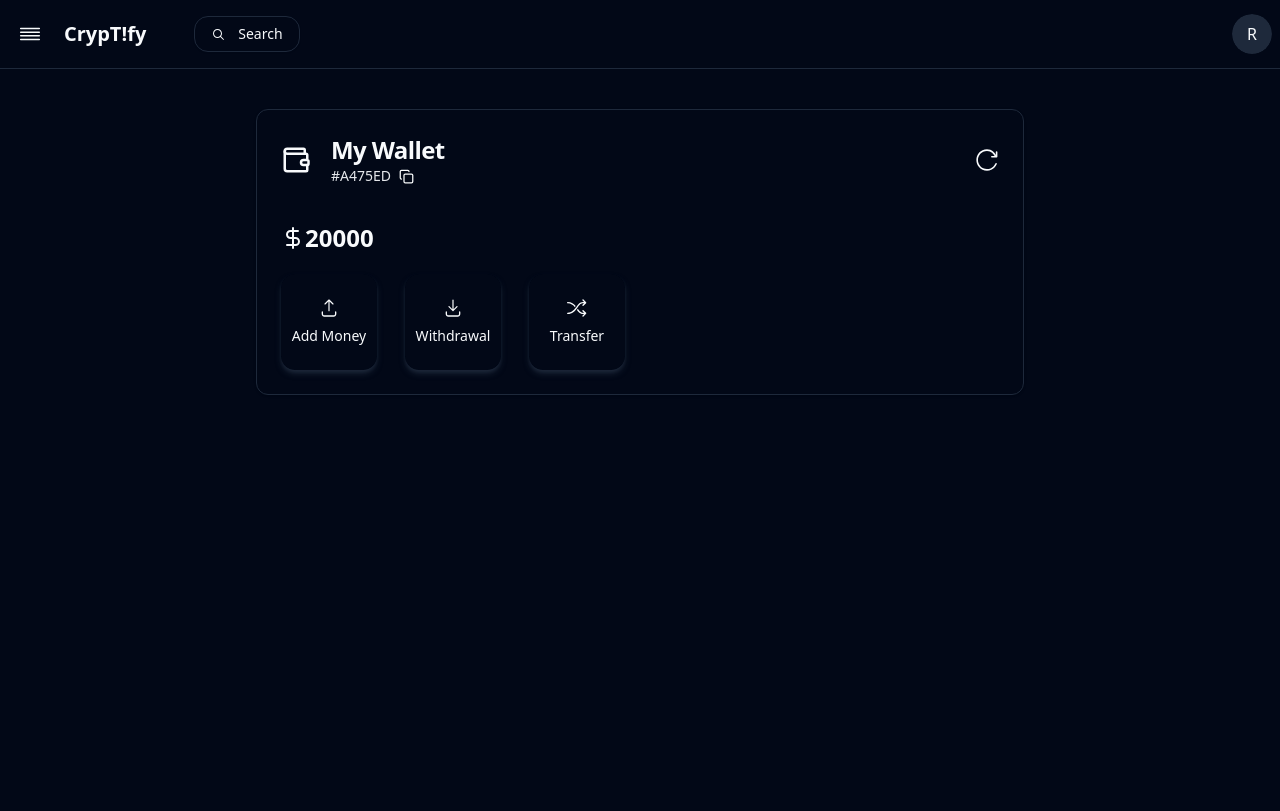
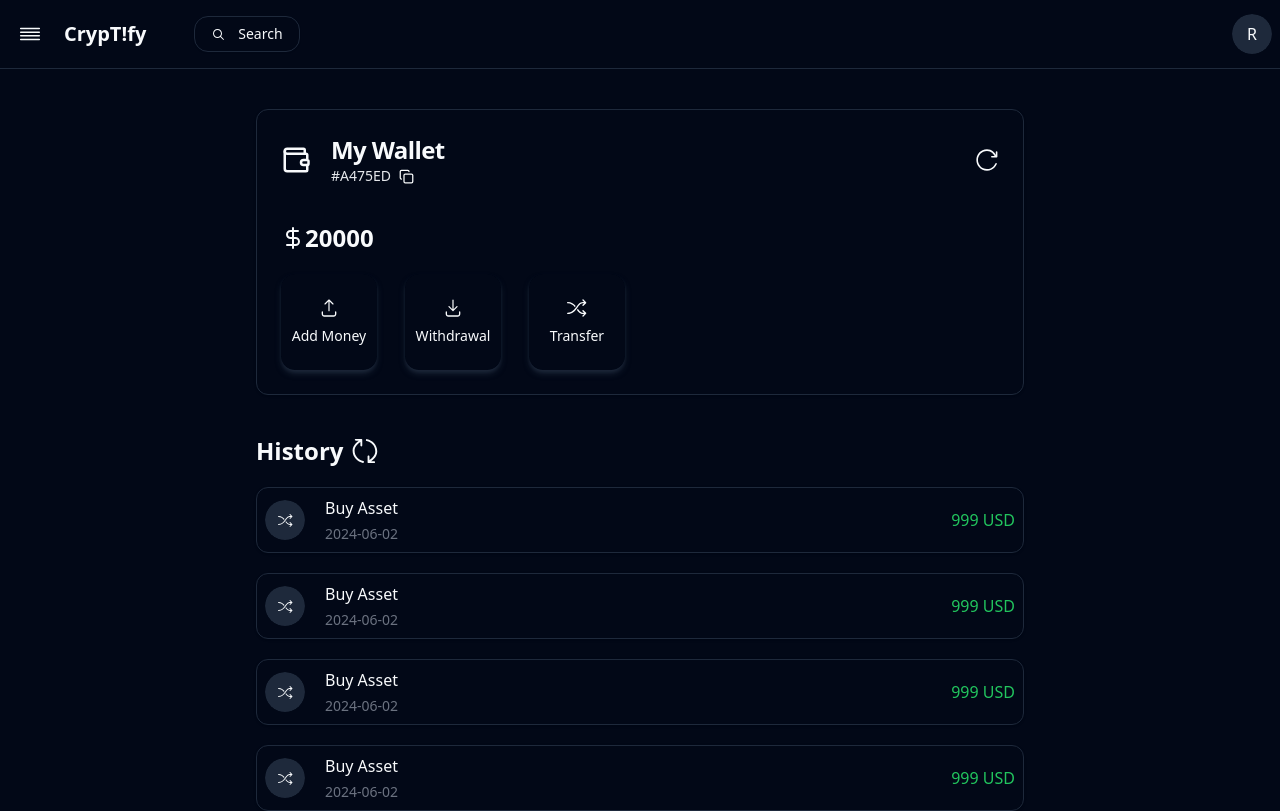
Before and after one commit to Yashthakare125/CryptoTrading_Platform, a React (Vite) app in the folder CryptoTrading_FrontEnd/: page /wallet in a window 1280 px wide. Shown: the top 811 px of the page. Built offline with nearby package versions, Linux system fonts and the light colour scheme.

Commit message:
first commit

```diff
--- a/CryptoTrading_FrontEnd/src/page/Wallet/TopUpForm.jsx
+++ b/CryptoTrading_FrontEnd/src/page/Wallet/TopUpForm.jsx
@@ -1,21 +1,20 @@
 import { Button } from '@/components/ui/button';
-import { Input } from '@/components/ui/input'
+import { Input } from '@/components/ui/input';
 import { Label } from '@/components/ui/label';
 import { RadioGroup } from '@/components/ui/radio-group';
 import { DotFilledIcon } from '@radix-ui/react-icons';
 import { RadioGroupItem } from '@radix-ui/react-radio-group';
-import React, { useState } from 'react'
+import React, { useState } from 'react';
 
 const TopUpForm = () => {
-
 	const [amount, setAmount] = useState('');
 	const handleChange = (e) => {
 		setAmount(e.target.value);
 	};
 
-	const [paymentMethod, setpaymentMethod] = useState("RAZORPAY")
+	const [paymentMethod, setPaymentMethod] = useState('RAZORPAY');
 	const handlePaymentMethod = (value) => {
-		setpaymentMethod(value);
+		setPaymentMethod(value);
 	};
 
 	const handleSubmit = () => {
@@ -29,37 +28,48 @@ const TopUpForm = () => {
 				<Input onChange={handleChange} value={amount} className="py-7 text-lg" placeholder="$999" />
 			</div>
 			<div>
-				<h1 className='pb-1'>Select Payment Method</h1>
-				<RadioGroup onValueChange={(value) => handlePaymentMethod(value) } className="flex" defaultValue="RAZORPAY">
-					<div className='flex items-center space-x-2 border p-3 px-5 rounded-md'>
-						{/* <RadioGroupItem icon={DotFilledIcon} className="h-9 w-9" value="RAZORPAY" id="r1"/> */}
-						<RadioGroupItem className="h-9 w-9" value="RAZORPAY" id="r1" >
-							<DotFilledIcon />
-						</RadioGroupItem>
-						<Label htmlFor="r1">
-							<div className='bg-white rounded-md px-5 py-2 w-32'>
+				<h1 className="pb-1">Select Payment Method</h1>
+
+				<RadioGroup onValueChange={handlePaymentMethod} className="flex" defaultValue="RAZORPAY">
+					<div className="flex items-center space-x-2 border p-3 px-5 rounded-md cursor-pointer">
+						<RadioGroupItem
+							className="hidden"
+							value="RAZORPAY"
+							id="r1"
+						/>
+						<Label htmlFor="r1" className="flex items-center cursor-pointer">
+							<div className="flex items-center justify-center" style={{ height: '48px', width: '48px' }}>
+								{paymentMethod === 'RAZORPAY' && <DotFilledIcon style={{ width: '24px', height: '24px' }} />}
+							</div>
+							<div className="bg-white rounded-md px-5 py-2 w-32">
 								<img className="h-6" src="https://upload.wikimedia.org/wikipedia/commons/thumb/8/89/Razorpay_logo.svg/1200px-Razorpay_logo.svg.png" />
 							</div>
 						</Label>
 					</div>
-					<div className='flex items-center space-x-2 border p-3 px-5 rounded-md'>
-						{/* <RadioGroupItem icon={DotFilledIcon} className="h-9 w-9" value="RAZORPAY" id="r1"/> */}
-						<RadioGroupItem className="h-9 w-9" value="STRIPE" id="r2" >
-							<DotFilledIcon />
-						</RadioGroupItem>
-						<Label htmlFor="r2">
-							<div className='bg-white rounded-md px-5 py-1 w-32'>
-								<img className="h-8"src="https://upload.wikimedia.org/wikipedia/commons/thumb/b/ba/Stripe_Logo%2C_revised_2016.svg/768px-Stripe_Logo%2C_revised_2016.svg.png" />
+
+					<div className="flex items-center space-x-2 border p-3 px-5 rounded-md cursor-pointer">
+						<RadioGroupItem
+							className="hidden"
+							value="STRIPE"
+							id="r2"
+						/>
+						<Label htmlFor="r2" className="flex items-center cursor-pointer">
+							<div className="flex items-center justify-center" style={{ height: '48px', width: '48px' }}>
+								{paymentMethod === 'STRIPE' && <DotFilledIcon style={{ width: '24px', height: '24px' }} />}
+							</div>
+							<div className="bg-white rounded-md px-5 py-1 w-32">
+								<img className="h-8" src="https://upload.wikimedia.org/wikipedia/commons/thumb/b/ba/Stripe_Logo%2C_revised_2016.svg/768px-Stripe_Logo%2C_revised_2016.svg.png" />
 							</div>
 						</Label>
 					</div>
 				</RadioGroup>
 			</div>
+
 			<Button onClick={handleSubmit} className="w-full py-7">
 				Submit
 			</Button>
 		</div>
-	)
-}
+	);
+};
 
-export default TopUpForm
+export default TopUpForm;
--- a/CryptoTrading_FrontEnd/src/page/Wallet/Wallet.jsx
+++ b/CryptoTrading_FrontEnd/src/page/Wallet/Wallet.jsx
@@ -1,11 +1,12 @@
 import { Card, CardContent, CardHeader, CardTitle } from "@/components/ui/card"
 import { Dialog, DialogContent, DialogHeader, DialogTitle } from "@/components/ui/dialog"
 import { DialogTrigger } from "@radix-ui/react-dialog"
-import { DownloadIcon, ReloadIcon, ShuffleIcon, UploadIcon } from "@radix-ui/react-icons"
+import { DownloadIcon, ReloadIcon, ShuffleIcon, UpdateIcon, UploadIcon } from "@radix-ui/react-icons"
 import { CopyIcon, DollarSign, WalletIcon } from "lucide-react"
 import TopUpForm from "./TopUpForm"
-import WIthdrawalForm from "./WIthdrawalForm"
+import WithdrawalForm from "./WithdrawalForm"
 import TransferForm from "./TransferForm"
+import { Avatar, AvatarFallback } from "@/components/ui/avatar"
 
 const Wallet = () => {
 	return (
@@ -54,7 +55,7 @@ const Wallet = () => {
 											Top Up Your Wallet
 										</DialogTitle>
 									</DialogHeader>
-									<TopUpForm/>
+									<TopUpForm />
 								</DialogContent>
 							</Dialog>
 							<Dialog>
@@ -70,7 +71,7 @@ const Wallet = () => {
 											Request Withdrawal
 										</DialogTitle>
 									</DialogHeader>
-									<WIthdrawalForm/>
+									<WithdrawalForm />
 								</DialogContent>
 							</Dialog>
 							<Dialog>
@@ -92,6 +93,36 @@ const Wallet = () => {
 						</div>
 					</CardContent>
 				</Card>
+				<div className="py-5 pt-10">
+					<div className="flex gap-2 items-center pb-5">
+						<h1 className="text-2xl font-semibold">History</h1>
+						<UpdateIcon className="h-7 w-7 p-0 cursor-pointer hover:text-gray-400" />
+					</div>
+
+					<div className="space-y-5">
+						{[1, 1, 1, 1, 1, 1, 1].map((item, i) =>
+							<div key={i}>
+								<Card className="px-5 flex justify-between items-center p-2">
+									<div className="flex items-center gap-5">
+										<Avatar>
+											<AvatarFallback>
+												<ShuffleIcon className="" />
+											</AvatarFallback>
+										</Avatar>
+
+										<div className="space-y-1">
+											<h1>Buy Asset</h1>
+											<p className="text-sm text-gray-500">2024-06-02</p>
+										</div>
+									</div>
+									<div>
+										<p className="text-green-500 ml-auto">999 USD</p>
+									</div>
+								</Card>
+							</div>
+						)}
+					</div>
+				</div>
 			</div>
 		</div>
 	)
```
